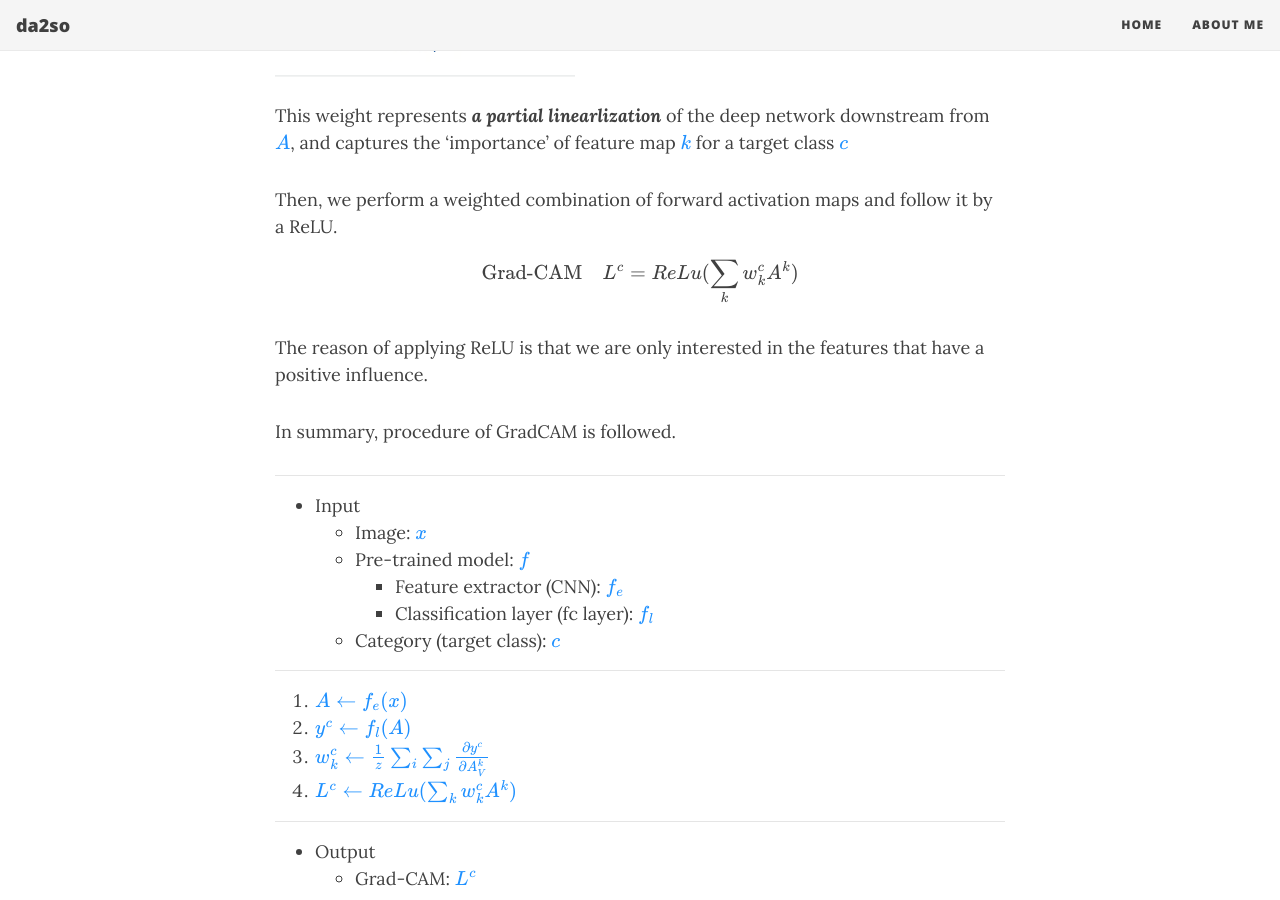
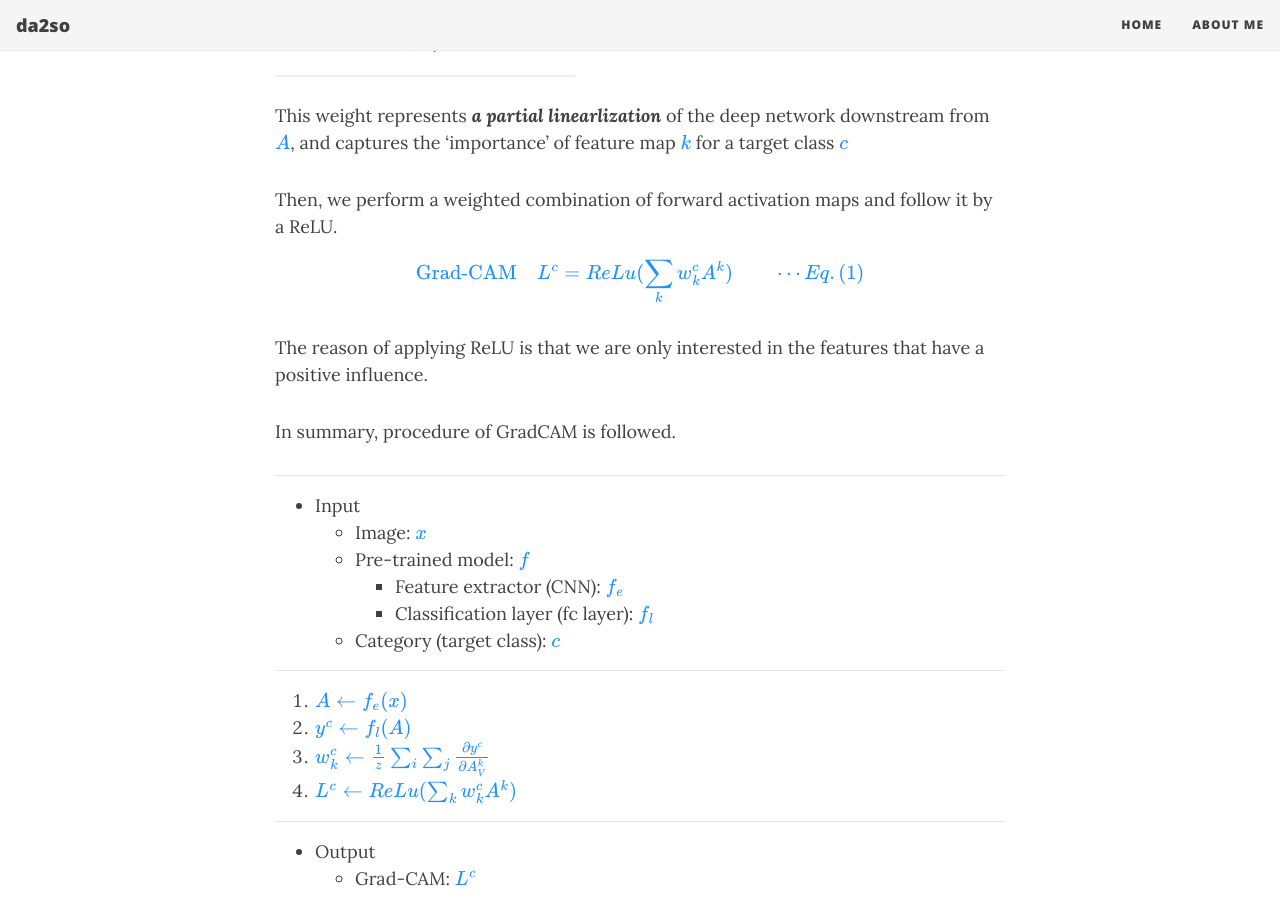
Before and after one commit to da2so/da2so.github.io, a Jekyll site: the page built from _posts/2020-08-10-GradCAM.md, in a window 1280 px wide and 900 px high, scrolled down 1703 px. Built offline with Jekyll 4.4.1, drawn with Linux system fonts in a browser that asks for light colours; nearby versions of some CDN libraries; formulas are drawn with MathJax 3.

Commit message:
Update 2020-08-10-GradCAM.md

```diff
--- a/_posts/2020-08-10-GradCAM.md
+++ b/_posts/2020-08-10-GradCAM.md
@@ -38,7 +38,7 @@ Obtaining the neuron importance weights <span style="color:DodgerBlue">$w^{c}_k=
 This weight represents __*a partial linearlization*__ of the deep network downstream from <span style="color:DodgerBlue">$A$</span>, and captures the 'importance' of feature map <span style="color:DodgerBlue">$k$</span> for a target class <span style="color:DodgerBlue">$c$</span>
 
 Then, we perform a weighted combination of forward activation maps and follow it by a ReLU.
-\\[\text{Grad-CAM} \quad L^c=ReLu(\sum_k w^c_k A^k) \\]
+<span style="color:DodgerBlue">\\[\text{Grad-CAM} \quad L^c=ReLu(\sum_k w^c_k A^k) \quad \quad \cdots Eq.(1)\\]</span>
 
 The reason of applying ReLU is that we are only interested in the features that have a positive influence.
 
```
